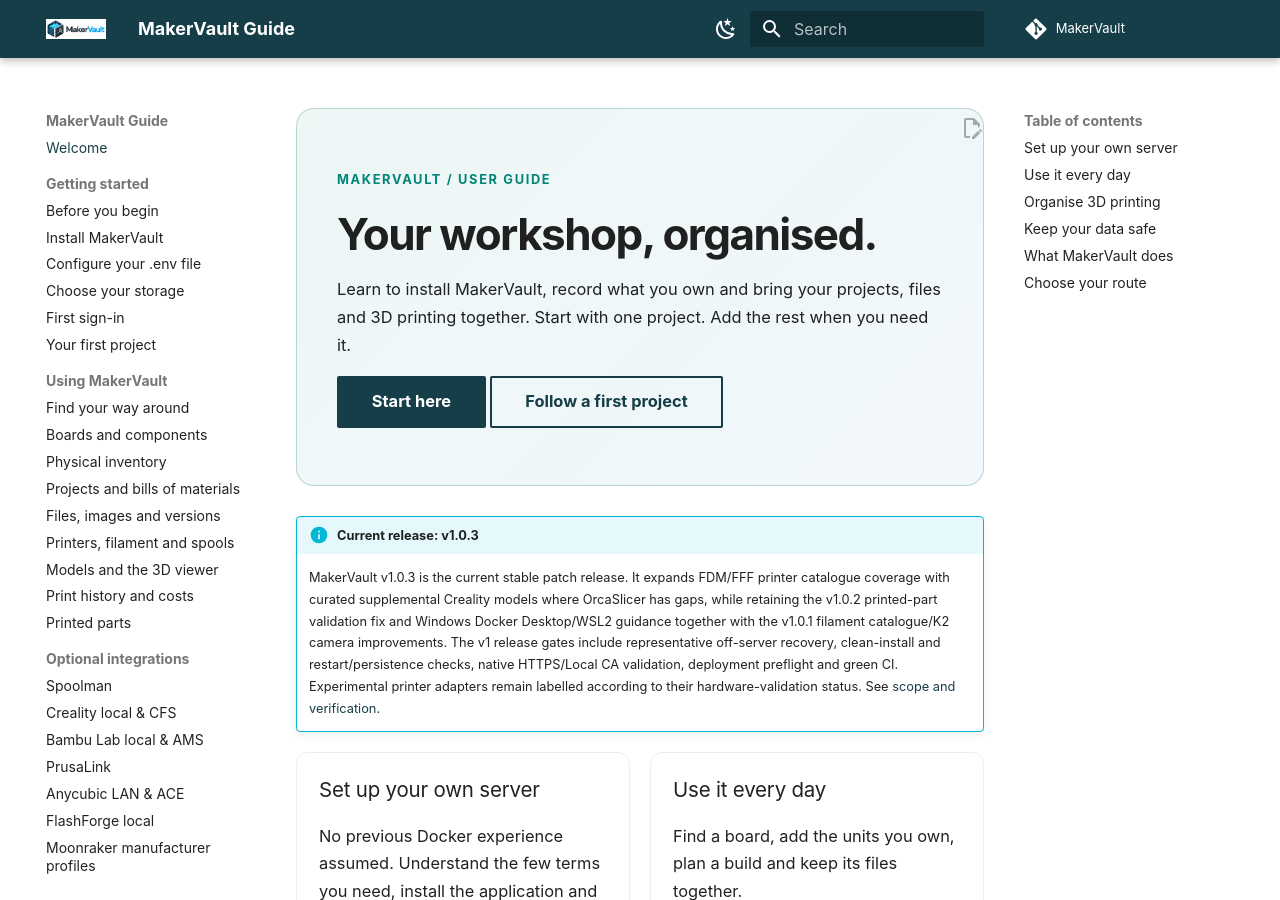
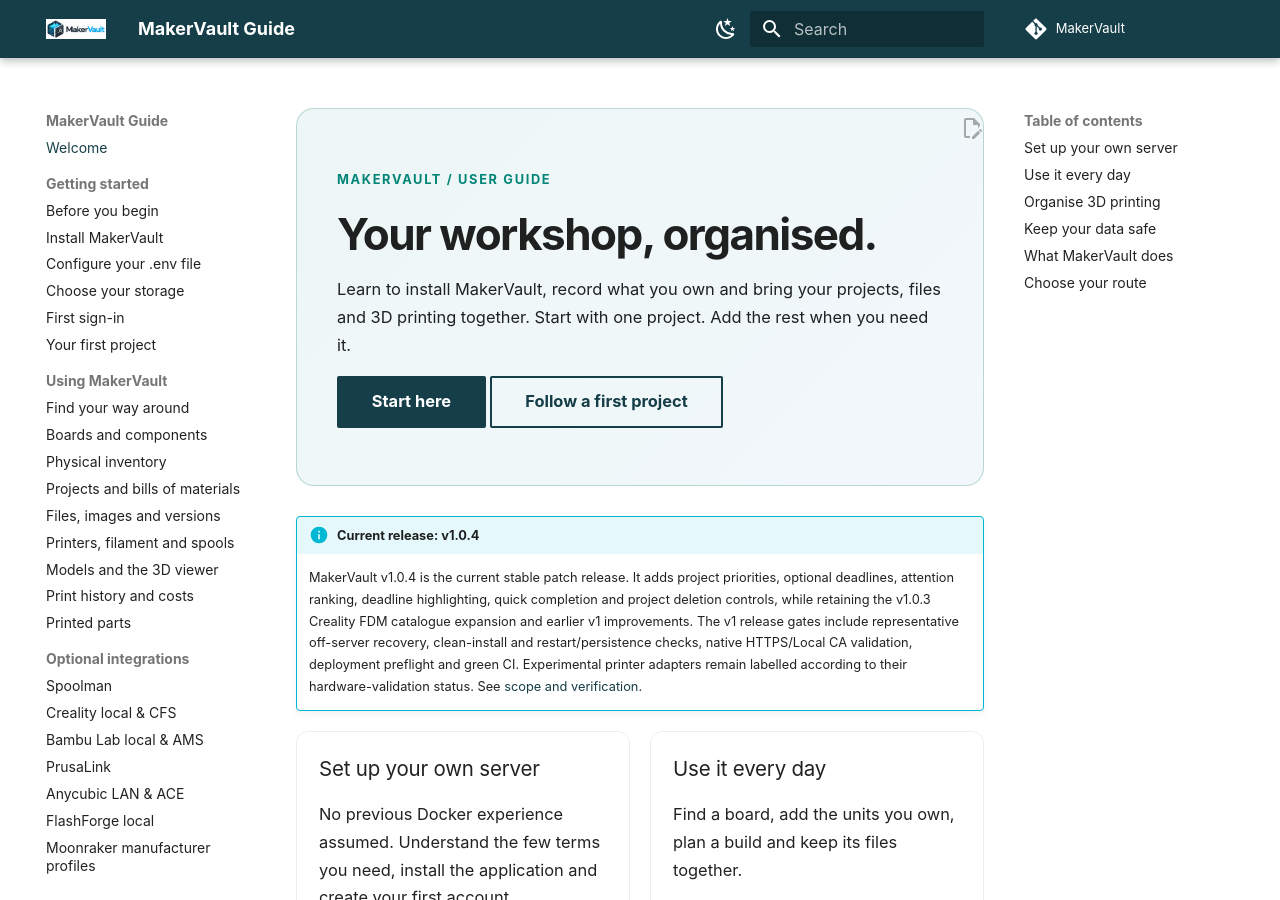
Before and after one commit to gavrd7/MakerVault, an MkDocs documentation site: the page built from docs/guide/index.md, in a window 1280 px wide and 900 px high. Built offline with MkDocs 1.6.1 and Material for MkDocs 9.7.7, drawn with Linux system fonts in a browser that asks for light colours; comment, search, counter and statistics services are not loaded.

Commit message:
Update embedded guide landing page for v1.0.4

```diff
--- a/docs/guide/index.md
+++ b/docs/guide/index.md
@@ -9,8 +9,8 @@
 [Follow a first project](getting-started/first-project.md){ .md-button }
 </div>
 
-!!! info "Current release: v1.0.3"
-    MakerVault v1.0.3 is the current stable patch release. It expands FDM/FFF printer catalogue coverage with curated supplemental Creality models where OrcaSlicer has gaps, while retaining the v1.0.2 printed-part validation fix and Windows Docker Desktop/WSL2 guidance together with the v1.0.1 filament catalogue/K2 camera improvements. The v1 release gates include representative off-server recovery, clean-install and restart/persistence checks, native HTTPS/Local CA validation, deployment preflight and green CI. Experimental printer adapters remain labelled according to their hardware-validation status. See [scope and verification](reference/about.md).
+!!! info "Current release: v1.0.4"
+    MakerVault v1.0.4 is the current stable patch release. It adds project priorities, optional deadlines, attention ranking, deadline highlighting, quick completion and project deletion controls, while retaining the v1.0.3 Creality FDM catalogue expansion and earlier v1 improvements. The v1 release gates include representative off-server recovery, clean-install and restart/persistence checks, native HTTPS/Local CA validation, deployment preflight and green CI. Experimental printer adapters remain labelled according to their hardware-validation status. See [scope and verification](reference/about.md).
 
 <div class="guide-grid" markdown>
 <div class="guide-card" markdown>
```
